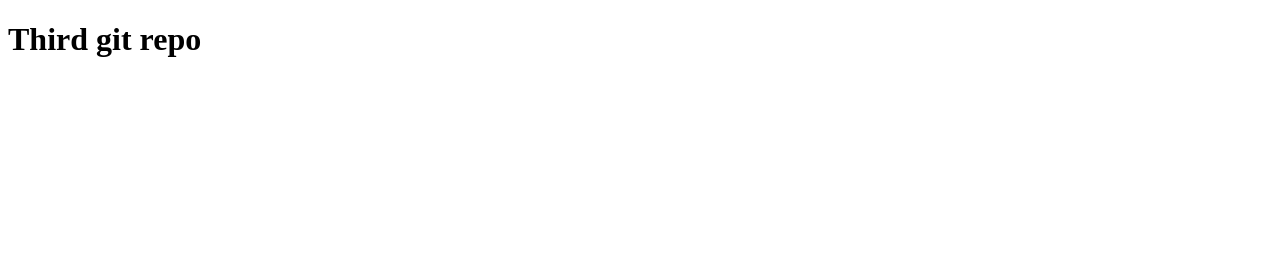
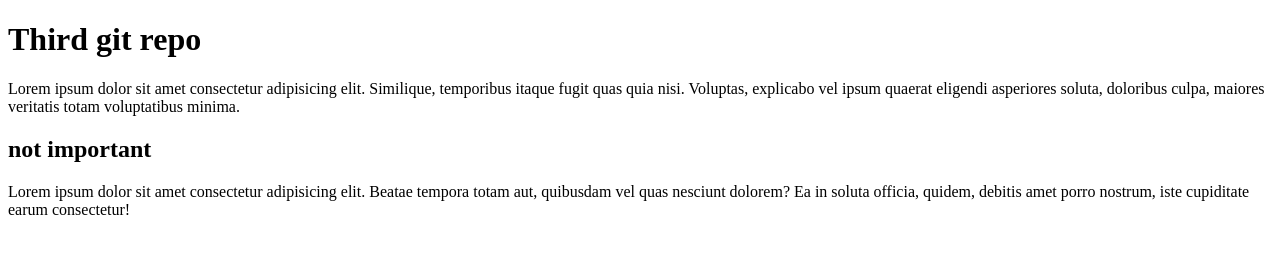
Before and after one commit to heraden/st-js, a plain HTML site: page index.html in a window 1280 px wide. Drawn offline with Linux system fonts and the light colour scheme.

Commit message:
main.css

```diff
--- a/index.html
+++ b/index.html
@@ -9,5 +9,11 @@
   </head>
   <body>
     <h1>Third git repo</h1>
+    <div>Lorem ipsum dolor sit amet consectetur adipisicing elit. Similique, temporibus itaque fugit quas quia nisi. Voluptas, explicabo vel ipsum quaerat eligendi asperiores soluta, doloribus culpa, maiores veritatis totam voluptatibus minima.
+    <h2> not important</h2>
+    <p> Lorem ipsum dolor sit amet consectetur adipisicing elit. Beatae tempora totam aut, quibusdam vel quas nesciunt dolorem? Ea in soluta officia, quidem, debitis amet porro nostrum, iste cupiditate earum consectetur!
+
+    </p>
+    </div>
   </body>
   </html>
```
